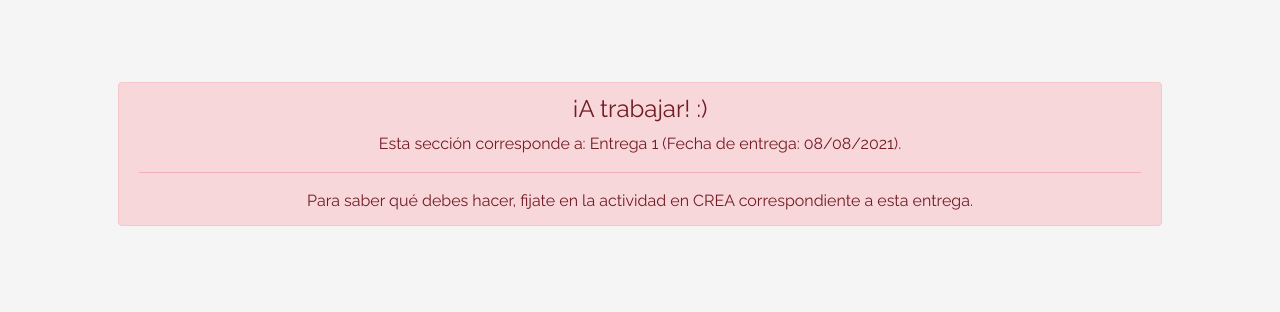
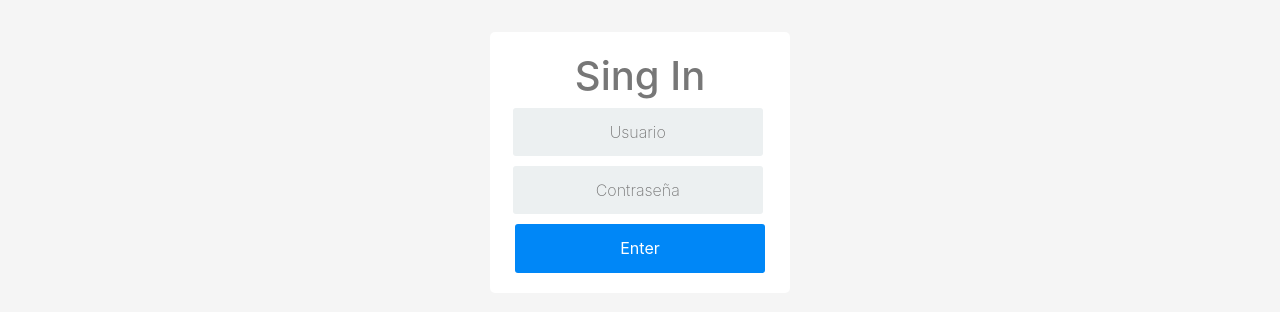
Before and after one commit to facundorodriguez19/FacuReceptorio, a plain HTML site: page login.html in a window 1280 px wide. Shown: the part 238-550 px from the top of the page. Drawn offline with Linux system fonts and the light colour scheme.

Commit message:
Primera Entrega

```diff
--- a/css/styles.css
+++ b/css/styles.css
@@ -139,3 +139,62 @@ a.custom-card:hover {
 .checked {
   color: orange;
 }
+.login {
+  margin: 20px auto;
+  width: 300px;
+  }
+  .login-screen {
+  background-color: #FFF;
+  padding: 20px;
+  border-radius: 5px
+  }
+
+  .app-title {
+  text-align: center;
+  color: #777;
+  }
+
+  .login-form {
+  text-align: center;
+  }
+  .control-group {
+  margin-bottom: 10px;
+  }
+
+  input {
+  text-align: center;
+  background-color: #ECF0F1;
+  border: 2px solid transparent;
+  border-radius: 3px;
+  font-size: 16px;
+  font-weight: 200;
+  padding: 10px 0;
+  width: 250px;
+  transition: border .5s;
+  }
+
+  input:focus {
+  border: 2px solid #0087F7;
+  box-shadow: none;
+  }
+
+  .btn {
+    border: 2px solid transparent;
+    background: #0087F7;
+    color: #ffffff;
+    font-size: 16px;
+    line-height: 25px;
+    padding: 10px 0;
+    text-decoration: none;
+    text-shadow: none;
+    border-radius: 3px;
+    box-shadow: none;
+    transition: 0.25s;
+    display: block;
+    width: 250px;
+    margin: 0 auto;
+  }
+
+  .btn:hover {
+    background-color: #2980B9;
+  }
--- a/login.html
+++ b/login.html
@@ -36,16 +36,29 @@
     }
   </style>
 </head>
+<body>
+	<div class="login">
+		<div class="login-screen">
+			<div class="app-title">
+				<h1>Sing In</h1>
+			</div>
 
-<body class="text-center">
-  <div class="container p-5">
-    <div class="alert alert-danger" role="alert" style="position: relative; width:auto; top: 0;">
-      <h4 class="alert-heading">¡A trabajar! :)</h4>
-      <p>Esta sección corresponde a: Entrega 1 (Fecha de entrega: 08/08/2021).</p>
-      <hr>
-      <p class="mb-0">Para saber qué debes hacer, fijate en la actividad en CREA correspondiente a esta entrega.</p>
-    </div>
-  </div>
+			<div class="login-form">
+				<div class="control-group">
+				<input type="text" value="" placeholder="Usuario" id="login-name">
+				<label for="login-name"></label>
+				</div>
+
+				<div class="control-group">
+				<input type="password"value="" placeholder="Contraseña" id="login-pass">
+				<label for="login-pass"></label>
+				</div>
+
+				<a class="btn" href="index.html">Enter</a>
+
+			</div>
+		</div>
+	</div>
 
   <script src="js/init.js"></script>
   <script src="js/login.js"></script>
```
Also changed, not shown: js/products.js (+36 -1 lines), products.html (+10 -7 lines).
